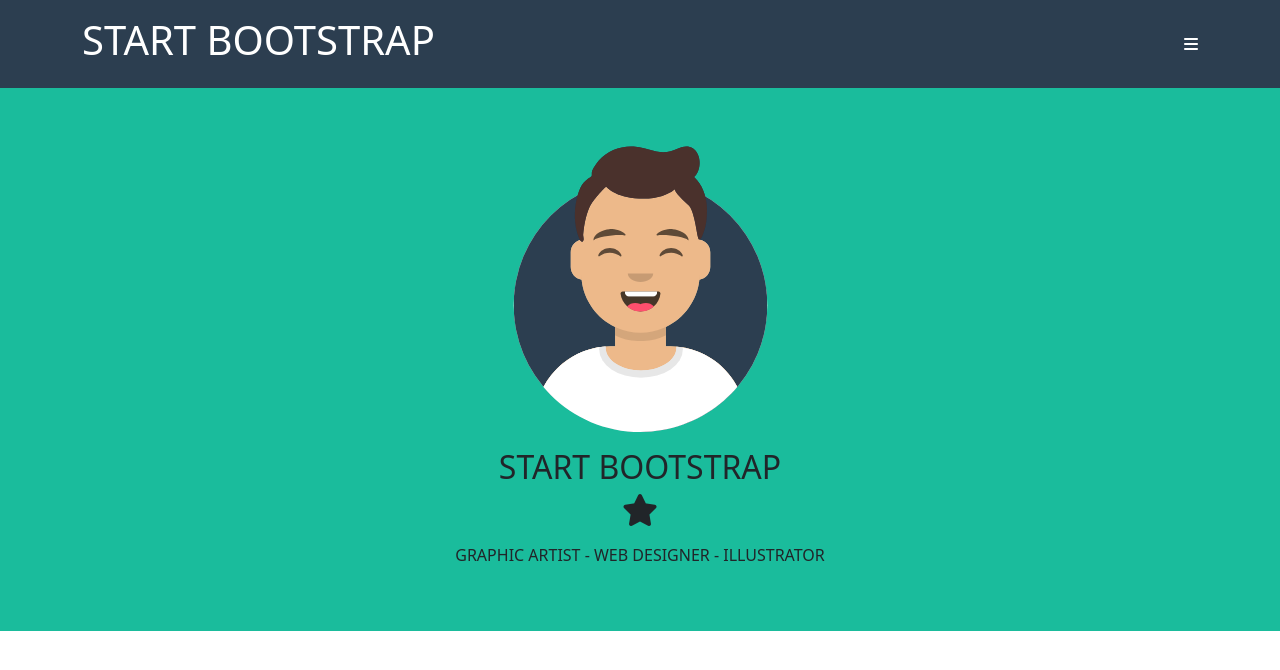
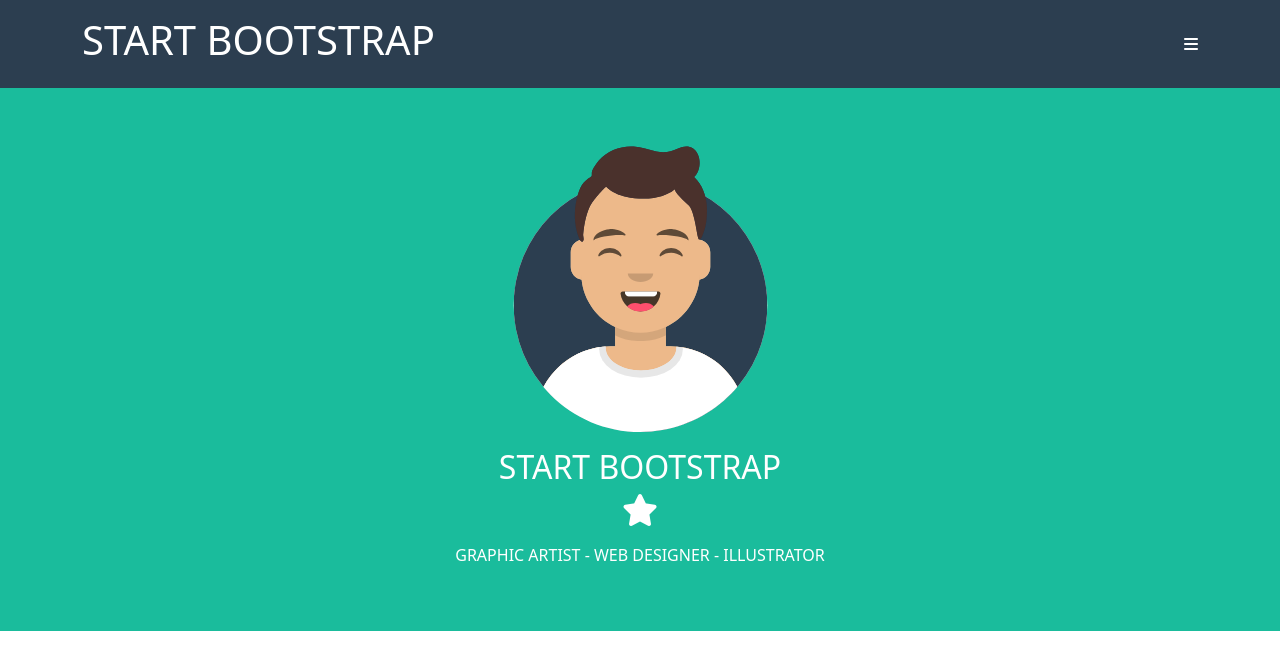
Before and after one commit to codewithFRANKGIGLI/html-css-bootstrap-freelancer, a plain HTML site: page index.html in a window 1280 px wide. Drawn offline with nearby package versions, Linux system fonts and the light colour scheme.

Commit message:
fix: hero

```diff
--- a/index.html
+++ b/index.html
@@ -26,18 +26,18 @@
         </section>
     </header>
     <main>
-        <section class="ms-bg-green">
+        <section class="ms-bg-green text-white">
             <div class="container text-center py-5">
                 <div class="avatar col-6 pb-3 d-inline-block col-md-4 col-lg-3">
                     <img src="img/avatar.svg" class="img-fluid">
                 </div>
                 <h2>START BOOTSTRAP</h2>
-                <div class="splitter d-flex justify-content-center align-items-center py-3">
-                    <div class="line bg-light"></div>
+                <div class="d-flex justify-content-center align-items-center py-3">
+                    <div class=""></div> <!--BOOOOOH-->
                     <i class="fa-solid fa-star fa-2xl px-2"></i>
-                    <div class="line bg-light"></div>
+                    <div class=""></div> <!--BOOOOOH-->
                 </div>
-                <div class="work py-3">GRAPHIC ARTIST - WEB DESIGNER - ILLUSTRATOR</div>
+                <div class="py-3">GRAPHIC ARTIST - WEB DESIGNER - ILLUSTRATOR</div>
             </div>
         </section>
     </main>
```
